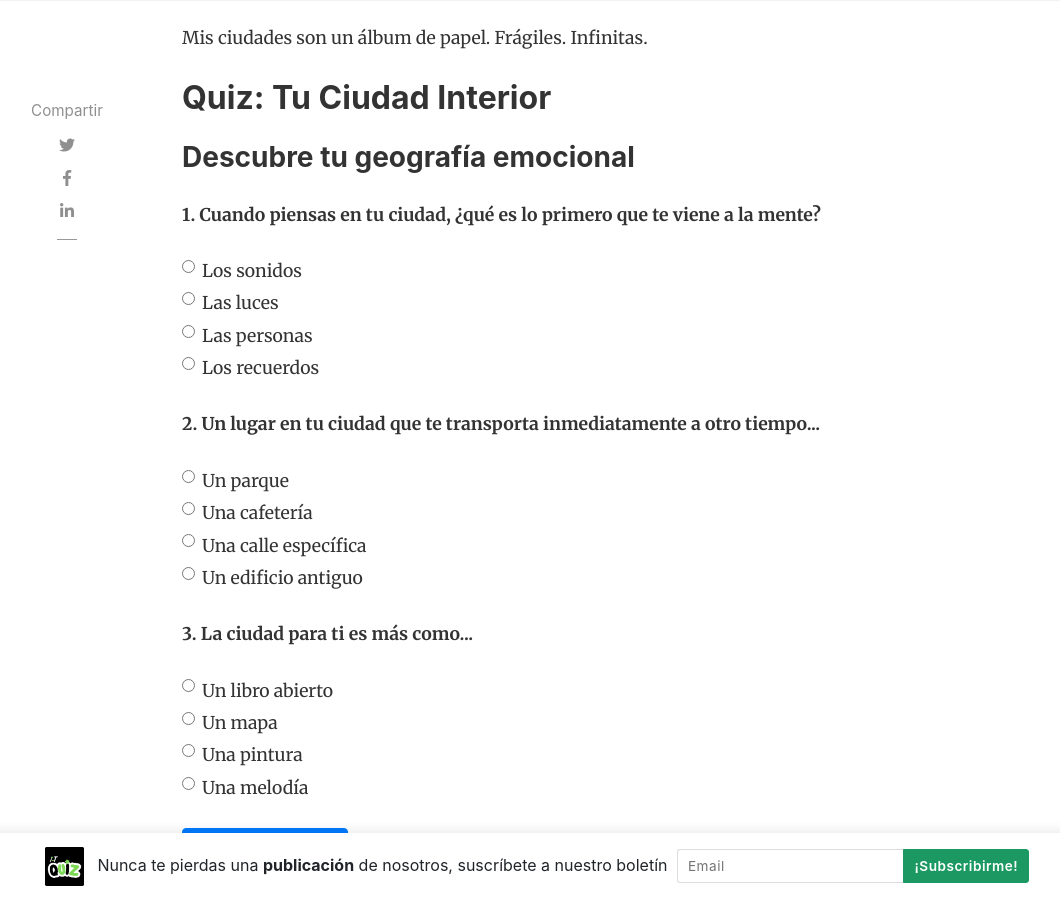
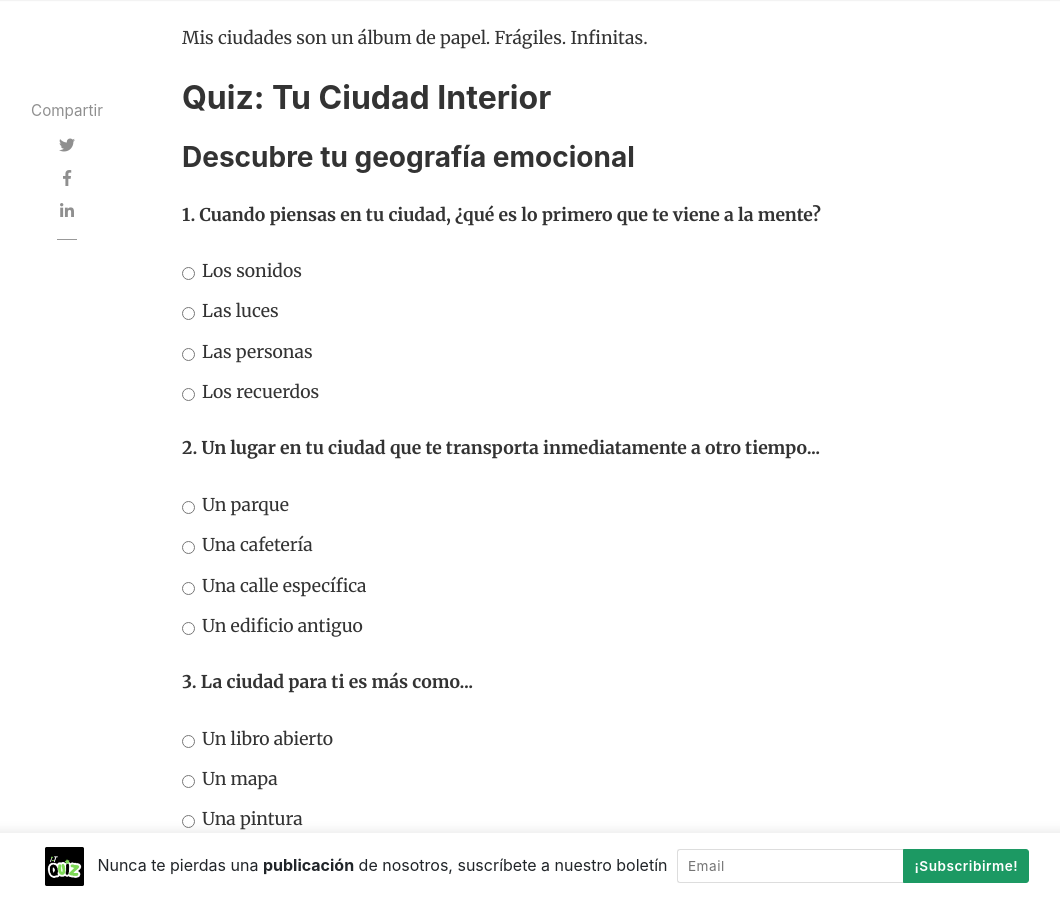
Before and after one commit to idea-tec-dev/it-quiz-web, a Jekyll site: the page built from _posts/2025-01-28-paper-city.md, in a window 1280 px wide and 900 px high, scrolled down 2418 px. Shown: the whole window, without its empty margins (103-1163 px from the left). Built offline with Jekyll 4.4.1, drawn with Linux system fonts in a browser that asks for light colours; nearby versions of some CDN libraries; comment, search, counter and statistics services are not loaded.

Commit message:
feat: post quiz update

```diff
--- a/_posts/2025-01-28-paper-city.md
+++ b/_posts/2025-01-28-paper-city.md
@@ -43,68 +43,69 @@ Mis ciudades son un álbum de papel. Frágiles. Infinitas.
 <div id="city-quiz">
     <h3 class="mb-4">Descubre tu geografía emocional</h3>
 
-    <div class="quiz-question mb-4" id="question1">
-        <p class="font-weight-bold">1. Cuando piensas en tu ciudad, ¿qué es lo primero que te viene a la mente?</p>
-        <div class="form-check">
-            <input class="form-check-input" type="radio" name="q1" id="q1-sounds" value="sounds">
-            <label class="form-check-label" for="q1-sounds">Los sonidos</label>
-        </div>
-        <div class="form-check">
-            <input class="form-check-input" type="radio" name="q1" id="q1-lights" value="lights">
-            <label class="form-check-label" for="q1-lights">Las luces</label>
-        </div>
-        <div class="form-check">
-            <input class="form-check-input" type="radio" name="q1" id="q1-people" value="people">
-            <label class="form-check-label" for="q1-people">Las personas</label>
-        </div>
-        <div class="form-check">
-            <input class="form-check-input" type="radio" name="q1" id="q1-memories" value="memories">
-            <label class="form-check-label" for="q1-memories">Los recuerdos</label>
-        </div>
+<div class="quiz-question mb-4" id="question1">
+    <p class="font-weight-bold">1. Cuando piensas en tu ciudad, ¿qué es lo primero que te viene a la mente?</p>
+    <div class="form-check d-flex align-items-center mb-2">
+        <input class="form-check-input mr-2" type="radio" name="q1" id="q1-sounds" value="sounds">
+        <label class="form-check-label" for="q1-sounds">Los sonidos</label>
     </div>
+    <div class="form-check d-flex align-items-center mb-2">
+        <input class="form-check-input mr-2" type="radio" name="q1" id="q1-lights" value="lights">
+        <label class="form-check-label" for="q1-lights">Las luces</label>
+    </div>
+    <div class="form-check d-flex align-items-center mb-2">
+        <input class="form-check-input mr-2" type="radio" name="q1" id="q1-people" value="people">
+        <label class="form-check-label" for="q1-people">Las personas</label>
+    </div>
+    <div class="form-check d-flex align-items-center mb-2">
+        <input class="form-check-input mr-2" type="radio" name="q1" id="q1-memories" value="memories">
+        <label class="form-check-label" for="q1-memories">Los recuerdos</label>
+    </div>
+</div>
 
-    <div class="quiz-question mb-4" id="question2">
-        <p class="font-weight-bold">2. Un lugar en tu ciudad que te transporta inmediatamente a otro tiempo...</p>
-        <div class="form-check">
-            <input class="form-check-input" type="radio" name="q2" id="q2-park" value="park">
-            <label class="form-check-label" for="q2-park">Un parque</label>
-        </div>
-        <div class="form-check">
-            <input class="form-check-input" type="radio" name="q2" id="q2-cafe" value="cafe">
-            <label class="form-check-label" for="q2-cafe">Una cafetería</label>
-        </div>
-        <div class="form-check">
-            <input class="form-check-input" type="radio" name="q2" id="q2-street" value="street">
-            <label class="form-check-label" for="q2-street">Una calle específica</label>
-        </div>
-        <div class="form-check">
-            <input class="form-check-input" type="radio" name="q2" id="q2-building" value="building">
-            <label class="form-check-label" for="q2-building">Un edificio antiguo</label>
-        </div>
+<div class="quiz-question mb-4" id="question2">
+    <p class="font-weight-bold">2. Un lugar en tu ciudad que te transporta inmediatamente a otro tiempo...</p>
+    <div class="form-check d-flex align-items-center mb-2">
+        <input class="form-check-input mr-2" type="radio" name="q2" id="q2-park" value="park">
+        <label class="form-check-label" for="q2-park">Un parque</label>
     </div>
+    <div class="form-check d-flex align-items-center mb-2">
+        <input class="form-check-input mr-2" type="radio" name="q2" id="q2-cafe" value="cafe">
+        <label class="form-check-label" for="q2-cafe">Una cafetería</label>
+    </div>
+    <div class="form-check d-flex align-items-center mb-2">
+        <input class="form-check-input mr-2" type="radio" name="q2" id="q2-street" value="street">
+        <label class="form-check-label" for="q2-street">Una calle específica</label>
+    </div>
+    <div class="form-check d-flex align-items-center mb-2">
+        <input class="form-check-input mr-2" type="radio" name="q2" id="q2-building" value="building">
+        <label class="form-check-label" for="q2-building">Un edificio antiguo</label>
+    </div>
+</div>
 
-    <div class="quiz-question mb-4" id="question3">
-        <p class="font-weight-bold">3. La ciudad para ti es más como...</p>
-        <div class="form-check">
-            <input class="form-check-input" type="radio" name="q3" id="q3-book" value="book">
-            <label class="form-check-label" for="q3-book">Un libro abierto</label>
-        </div>
-        <div class="form-check">
-            <input class="form-check-input" type="radio" name="q3" id="q3-map" value="map">
-            <label class="form-check-label" for="q3-map">Un mapa</label>
-        </div>
-        <div class="form-check">
-            <input class="form-check-input" type="radio" name="q3" id="q3-painting" value="painting">
-            <label class="form-check-label" for="q3-painting">Una pintura</label>
-        </div>
-        <div class="form-check">
-            <input class="form-check-input" type="radio" name="q3" id="q3-music" value="music">
-            <label class="form-check-label" for="q3-music">Una melodía</label>
-        </div>
+<div class="quiz-question mb-4" id="question3">
+    <p class="font-weight-bold">3. La ciudad para ti es más como...</p>
+    <div class="form-check d-flex align-items-center mb-2">
+        <input class="form-check-input mr-2" type="radio" name="q3" id="q3-book" value="book">
+        <label class="form-check-label" for="q3-book">Un libro abierto</label>
     </div>
+    <div class="form-check d-flex align-items-center mb-2">
+        <input class="form-check-input mr-2" type="radio" name="q3" id="q3-map" value="map">
+        <label class="form-check-label" for="q3-map">Un mapa</label>
+    </div>
+    <div class="form-check d-flex align-items-center mb-2">
+        <input class="form-check-input mr-2" type="radio" name="q3" id="q3-painting" value="painting">
+        <label class="form-check-label" for="q3-painting">Una pintura</label>
+    </div>
+    <div class="form-check d-flex align-items-center mb-2">
+        <input class="form-check-input mr-2" type="radio" name="q3" id="q3-music" value="music">
+        <label class="form-check-label" for="q3-music">Una melodía</label>
+    </div>
+</div>
 
-    <button onclick="checkQuiz()" class="btn btn-primary mb-3">Enviar Respuestas</button>
-    <div id="quiz-result" class="alert alert-info mt-3" style="display:none;"></div>
+<button onclick="checkQuiz()" class="btn btn-primary mb-3">Enviar Respuestas</button>
+
+<div id="quiz-result" class="alert alert-info mt-3" style="display:none;"></div>
 
 </div>
 
```
